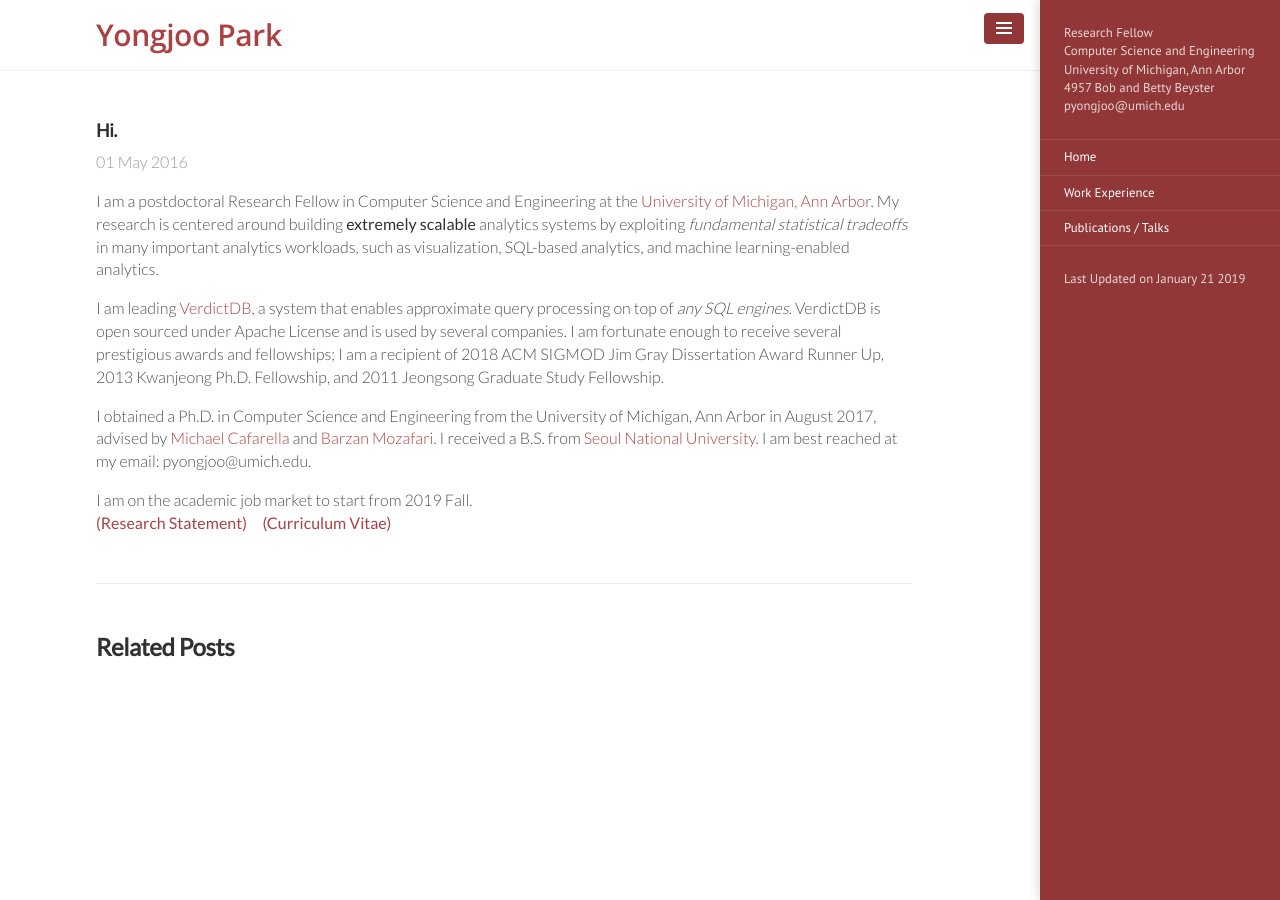
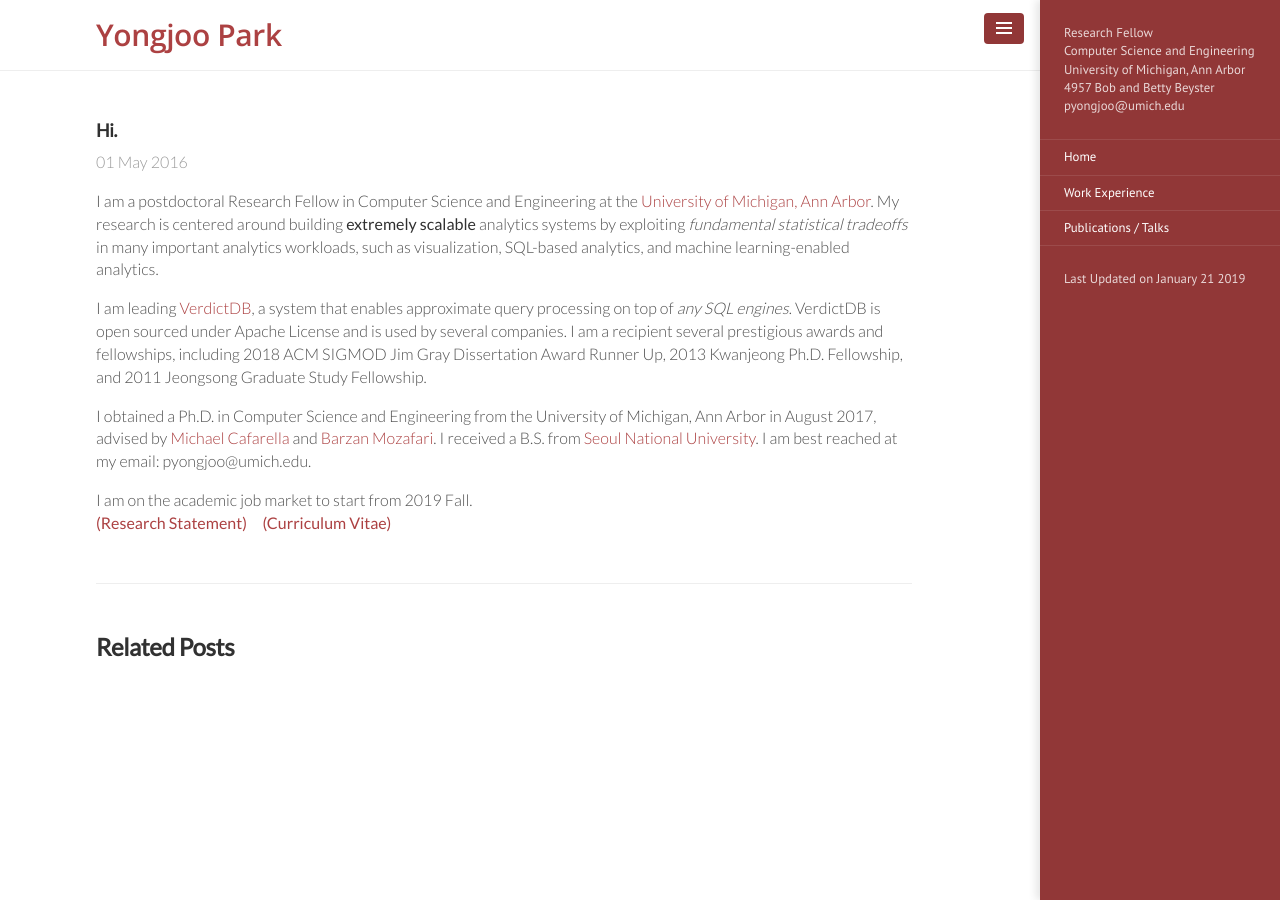
Before and after one commit to pyongjoo/pyongjoo.github.io, a Jekyll site: the page built from _intro/2016-05-01-hi.md, in a window 1280 px wide. Built offline with Jekyll 4.4.1, drawn with Linux system fonts in a browser that asks for light colours.

Commit message:
Update 2016-05-01-hi.md

```diff
--- a/_intro/2016-05-01-hi.md
+++ b/_intro/2016-05-01-hi.md
@@ -8,7 +8,7 @@
 My research is centered around building **extremely scalable** analytics systems by exploiting *fundamental statistical tradeoffs* in many important analytics workloads, such as visualization, SQL-based analytics, and machine learning-enabled analytics.
 
 I am leading [VerdictDB](http://verdictdb.org/), a system that enables approximate query processing on top of *any SQL engines*. VerdictDB is open sourced under Apache License and is used by several companies.
-I am fortunate enough to receive several prestigious awards and fellowships; I am a recipient of 2018 ACM SIGMOD Jim Gray Dissertation Award Runner Up, 2013 Kwanjeong Ph.D. Fellowship, and 2011 Jeongsong Graduate Study Fellowship.
+I am a recipient several prestigious awards and fellowships, including 2018 ACM SIGMOD Jim Gray Dissertation Award Runner Up, 2013 Kwanjeong Ph.D. Fellowship, and 2011 Jeongsong Graduate Study Fellowship.
 
 I obtained a Ph.D. in Computer Science and Engineering from the University of Michigan, Ann Arbor in August 2017, advised by [Michael Cafarella](http://web.eecs.umich.edu/~michjc/) and [Barzan Mozafari](http://web.eecs.umich.edu/~mozafari/).
 I received a B.S. from [Seoul National University](https://en.wikipedia.org/wiki/Seoul_National_University).
```
